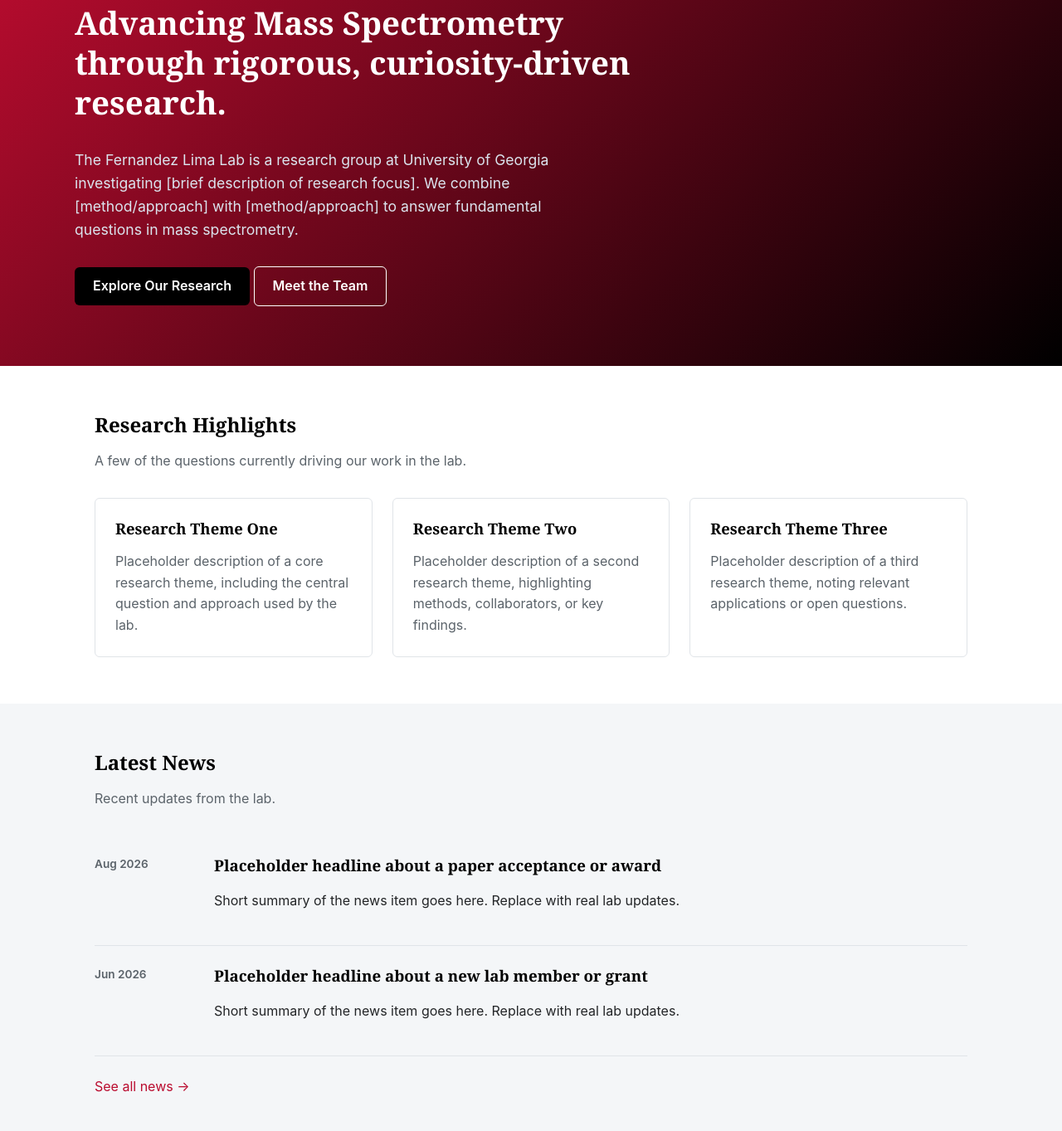
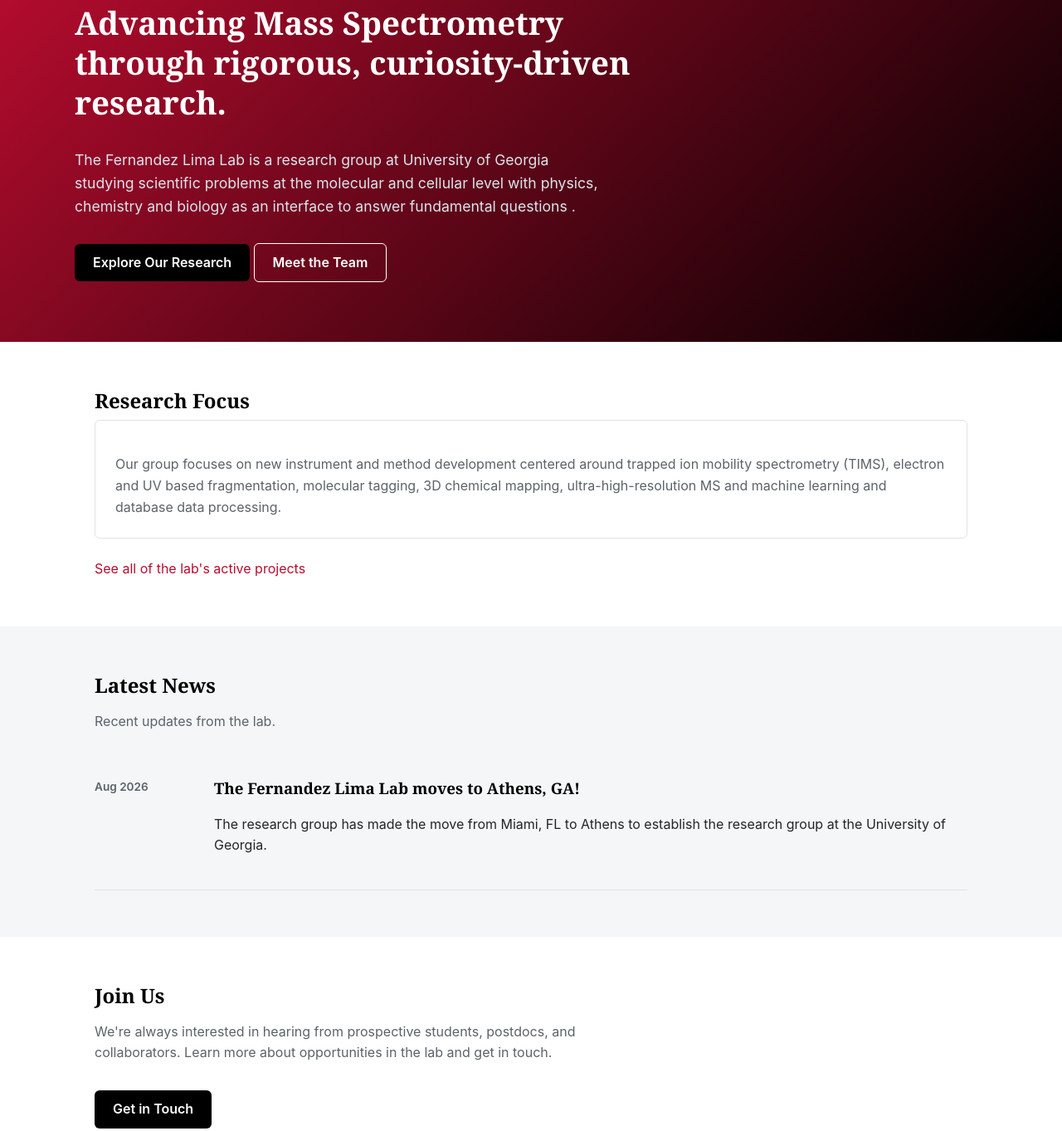
Before and after one commit to FFLUGA/FernandezLimaLab.uga.edu, a plain HTML site: page index.html in a window 1280 px wide. Shown: the part 146-1509 px from the top of the page at 83% size. Drawn offline with Linux system fonts and the light colour scheme.

Commit message:
Update index.html

```diff
--- a/index.html
+++ b/index.html
@@ -37,9 +37,8 @@
     <div class="hero-inner">
       <h1>Advancing Mass Spectrometry through rigorous, curiosity-driven research.</h1>
       <p>
-        The Fernandez Lima Lab is a research group at University of Georgia investigating [brief description
-        of research focus]. We combine [method/approach] with [method/approach] to answer
-        fundamental questions in mass spectrometry.
+        The Fernandez Lima Lab is a research group at University of Georgia studying scientific problems at the molecular and cellular level with physics, chemistry and biology as an interface to answer
+        fundamental questions .
       </p>
       <a href="research.html" class="btn">Explore Our Research</a>
       <a href="people.html" class="btn btn-outline">Meet the Team</a>
@@ -48,21 +47,13 @@
 
   <section>
     <div class="container">
-      <h2 class="section-title">Research Highlights</h2>
-      <p class="section-lede">A few of the questions currently driving our work in the lab.</p>
-      <div class="grid grid-3">
+      <h2 class="section-title">Research Focus</h2>
+
+      <div class="grid grid-1">
         <div class="card">
-          <h3>Research Theme One</h3>
-          <p>Placeholder description of a core research theme, including the central question and approach used by the lab.</p>
+          <p>Our group focuses on new instrument and method development centered around trapped ion mobility spectrometry (TIMS), electron and UV based fragmentation, molecular tagging, 3D chemical mapping, ultra-high-resolution MS and machine learning and database data processing.</p>
         </div>
-        <div class="card">
-          <h3>Research Theme Two</h3>
-          <p>Placeholder description of a second research theme, highlighting methods, collaborators, or key findings.</p>
-        </div>
-        <div class="card">
-          <h3>Research Theme Three</h3>
-          <p>Placeholder description of a third research theme, noting relevant applications or open questions.</p>
-        </div>
+        <a href="research.html" target="_blank" rel="noopener">See all of the lab's active projects</a>
       </div>
     </div>
   </section>
@@ -74,18 +65,12 @@
       <div class="news-item">
         <span class="news-date">Aug 2026</span>
         <div>
-          <h3>Placeholder headline about a paper acceptance or award</h3>
-          <p>Short summary of the news item goes here. Replace with real lab updates.</p>
+          <h3>The Fernandez Lima Lab moves to Athens, GA!</h3>
+          <p>The research group has made the move from Miami, FL to Athens to establish the research group at the University of Georgia.</p>
         </div>
       </div>
-      <div class="news-item">
-        <span class="news-date">Jun 2026</span>
-        <div>
-          <h3>Placeholder headline about a new lab member or grant</h3>
-          <p>Short summary of the news item goes here. Replace with real lab updates.</p>
-        </div>
-      </div>
-      <p style="margin-top: 24px;"><a href="news.html">See all news &rarr;</a></p>
+
+
     </div>
   </section>
 
```
